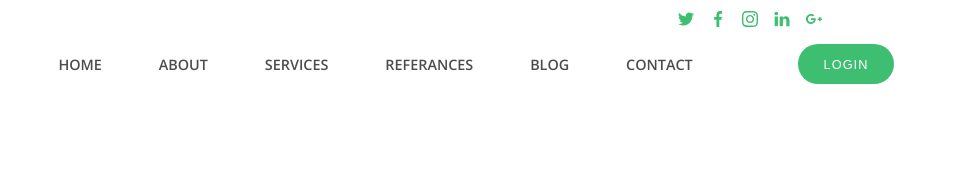
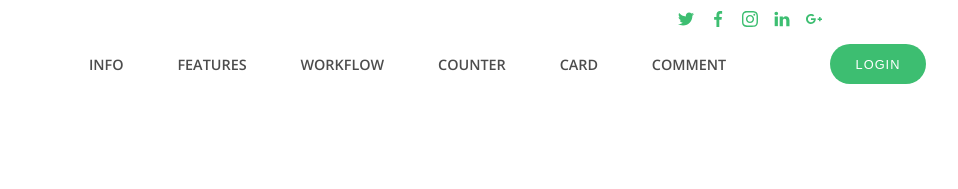
Before and after one commit to AOKeklik/CSS-ResponsiveWebsite-7, a website: page index.html in a window 1280 px wide. Shown: the top 189 px of the page, 322-1280 px from the left. Drawn offline with nearby package versions, Linux system fonts and the light colour scheme.

Commit message:
Final arrangement have been made.

```diff
--- a/index.html
+++ b/index.html
@@ -11,13 +11,13 @@
     <div class="container">
 <!-- header -->
         <header class="header">
-            <img
+            <a href="index.html"><img
                 class="header-brand"
                 srcset="./imgs/logo-big.png 205w, ./imgs/logo-small.png 180w"
                 sizes="(min-width: 1024px) 205px, 180px"
                 src="imgs/logo-big.png"
                 alt="brand"
-            />
+            /></a>
             <div class="navbar">
                 <input class="navbar-checkbox" type="checkbox" id="checkbox">
                 <label class="navbar-button" for="checkbox">
@@ -25,23 +25,23 @@
                 </label>
                 <nav class="nav-top">
                     <ul class="nav-top-list">
-                        <li class="nav-top-item"><a href="index.html" class="nav-top-link">Home</a></li>
-                        <li class="nav-top-item"><a href="#" class="nav-top-link">About</span></a></li>
-                        <li class="nav-top-item"><a href="#" class="nav-top-link">Services</a></li>
-                        <li class="nav-top-item"><a href="#" class="nav-top-link">Referances</a></li>
-                        <li class="nav-top-item"><a href="#" class="nav-top-link">Blog</a></li>
-                        <li class="nav-top-item"><a href="#" class="nav-top-link">Contact</a></li>
+                        <li class="nav-top-item"><a href="#info" class="nav-top-link">info</span></a></li>
+                        <li class="nav-top-item"><a href="#features" class="nav-top-link">features</a></li>
+                        <li class="nav-top-item"><a href="#workflow" class="nav-top-link">workflow</a></li>
+                        <li class="nav-top-item"><a href="#counter" class="nav-top-link">counter</a></li>
+                        <li class="nav-top-item"><a href="#card" class="nav-top-link">card</a></li>
+                        <li class="nav-top-item"><a href="#comment" class="nav-top-link">comment</a></li>
                     </ul>
                     <button class="nav-top-btn btn btn-primary "><span>login</span><span>login</span></button>
                 </nav>
                 <nav class="nav-bottom">
                     <ul class="nav-bottom-list">
-                        <li class="nav-bottom-item"><a href="index.html" class="nav-bottom-link">Home</a></li>
-                        <li class="nav-bottom-item"><a href="#" class="nav-bottom-link">About</a></li>
-                        <li class="nav-bottom-item"><a href="#" class="nav-bottom-link">Services</a></li>
-                        <li class="nav-bottom-item"><a href="#" class="nav-bottom-link">Referances</a></li>
-                        <li class="nav-bottom-item"><a href="#" class="nav-bottom-link">Blog</a></li>
-                        <li class="nav-bottom-item"><a href="#" class="nav-bottom-link">Contact</a></li>
+                        <li class="nav-bottom-item"><a href="#info" class="nav-bottom-link">info</a></li>
+                        <li class="nav-bottom-item"><a href="#features" class="nav-bottom-link">features</a></li>
+                        <li class="nav-bottom-item"><a href="#workflow" class="nav-bottom-link">workflow</a></li>
+                        <li class="nav-bottom-item"><a href="#counter" class="nav-bottom-link">counter</a></li>
+                        <li class="nav-bottom-item"><a href="#card" class="nav-bottom-link">card</a></li>
+                        <li class="nav-bottom-item"><a href="#comment" class="nav-bottom-link">comment</a></li>
                     </ul>
                     <button class="nav-bottom-btn btn btn-primary btn-middle"><span>login</span><span>login</span></button>
                 </nav>
@@ -68,7 +68,7 @@
         </header>
 <!-- header -->
 <!-- section 1 -->
-        <section class="sec-info">
+        <section id="info" class="sec-info">
             <div class="sec-info-container">
                 <div class="sec-info-left">
                     <h1 class="t1">
@@ -92,7 +92,7 @@
         </section>
 <!-- section 1 -->
 <!-- section 2 -->
-        <section class="sec-features">
+        <section id="features" class="sec-features">
             <div class="sec-features-top">
                 <h1 class="t2 sec-features-heading">section features</h1>
                 <p class="t4">Lorem ipsum dolor sit amet consectetur adipisicing elit. Animi non adipisci soluta hic maiores quidem maxime placeat ullam quaerat voluptatem! Suscipit distinctio dignissimos magni quaerat commodi! Quis nostrum quae architecto?</p>
@@ -144,7 +144,7 @@
         </section>
 <!-- section 2 -->
 <!-- section 3 -->
-        <section class="sec-workflow">
+        <section id="workflow" class="sec-workflow">
             <div class="sec-workflow-top">
                 <h1 class="t2">section workflow</h1>
                 <p class="t4">Lorem ipsum dolor sit amet consectetur adipisicing elit. Animi non adipisci soluta hic maiores quidem maxime placeat ullam quaerat voluptatem! Suscipit distinctio dignissimos magni!</p>
@@ -197,7 +197,7 @@
         </section>
 <!-- section 3 -->
 <!-- section 4 -->
-        <section class="sec-counter">
+        <section id="counter" class="sec-counter">
             <div class="sec-counter-container">
                 <div class="sec-counter-top">
                     <h1 class="t2">section counter</h1>
@@ -238,7 +238,7 @@
         </section>
 <!-- section 4 -->
 <!-- section 5 -->
-        <section class="sec-card">
+        <section id="card" class="sec-card">
             <h1 class="t2 t2-primary">section card</h1>
             <div class="sec-card-cards">
                 <div class="card">
@@ -314,7 +314,7 @@
         </section>
 <!-- section 6 -->
 <!-- section 7 -->
-        <section class="sec-comment">
+        <section id="comment" class="sec-comment">
             <div class="sec-comment-top">
                 <h1 class="t2 t2-white">Lorem, ipsum dolor.</h1>
             </div>
--- /dev/null
+++ b/sass/abstracts/_mixins.scss
@@ -0,0 +1,21 @@
+/*
+mobile portrait -   (0 - 375px)
+mobile landscape -   (376px - 480px)
+tablet portrait -   (481px - 768px)
+tablet landscape & laptop -   (769px - 1024px)
+desktop   (1025px - 1200px)
+large screen (1825px - )
+*/
+
+@mixin responsive($breakPoint) {
+    @if $breakPoint == 375px {
+        @media only screen and (max-width: $breakPoint) {
+            @content;
+        }
+    }
+    @elseif $breakPoint == 480px {
+        @media only screen and (max-width: $breakPoint) {
+            @content;
+        }
+    }
+}
--- a/sass/abstracts/_variables.scss
+++ b/sass/abstracts/_variables.scss
@@ -6,6 +6,7 @@ $colorSecondary: #17015d;
 $colorFont1: #504f4f;
 
 /* font family */
+$fontPrimary: 'Open Sans', sans-serif;
 $fontSecondary: 'Nunito', sans-serif;
 
 /* general color */
--- a/sass/base/_animations.scss
+++ b/sass/base/_animations.scss
@@ -39,3 +39,16 @@
         visibility: visible;
     }
 }
+@keyframes animation-secInfo {
+    0% {
+        opacity: 0;
+        transform: scale(.93);
+    }
+    65% {
+        opacity: 1;
+        transform: scale(1.02);
+    }
+    100% {
+        transform: scale(1);
+    }
+}
--- a/sass/base/_base.scss
+++ b/sass/base/_base.scss
@@ -29,7 +29,7 @@ html {
 }
 body {
     box-sizing: border-box;
-    font-family: 'Open Sans', sans-serif;
+    font-family: $fontPrimary;
     font-weight: 400;
     line-height: 1.5;
     color: $colorFont1;
--- a/sass/main.scss
+++ b/sass/main.scss
@@ -1,5 +1,6 @@
 /********* abstracts *********/
 @import './abstracts/variables';
+@import './abstracts/mixins';
 
 /********* base *********/
 @import './base/base';
--- a/sass/pages/_home.scss
+++ b/sass/pages/_home.scss
@@ -13,6 +13,7 @@
     align-items: center;
     height: 39rem;
     padding: 4rem 6rem 1rem 6rem;
+    animation: animation-secInfo .4s ease-out;
 
     // background-color: lightsalmon;
 
@@ -46,7 +47,7 @@
 
         // background-color: lightcyan;
 
-        @media only screen and (max-width: 768px) {
+        /* @media only screen and (max-width: 768px) {
             height: 80%;
         }
         @media only screen and (max-width: 480px) {
@@ -56,6 +57,17 @@
         }
         @media only screen and (max-width: 375px) {
             // height: 50%;
+            flex: 0 50%;
+        } */
+        @include responsive(768px) {
+            height: 80%;
+        }
+        @include responsive(480px) {
+            flex: 0 40%;
+            align-items: center;
+            text-align: center;
+        }
+        @include responsive(375px) {
             flex: 0 50%;
         }
     }
```
Also changed, not shown: css/style.css.
